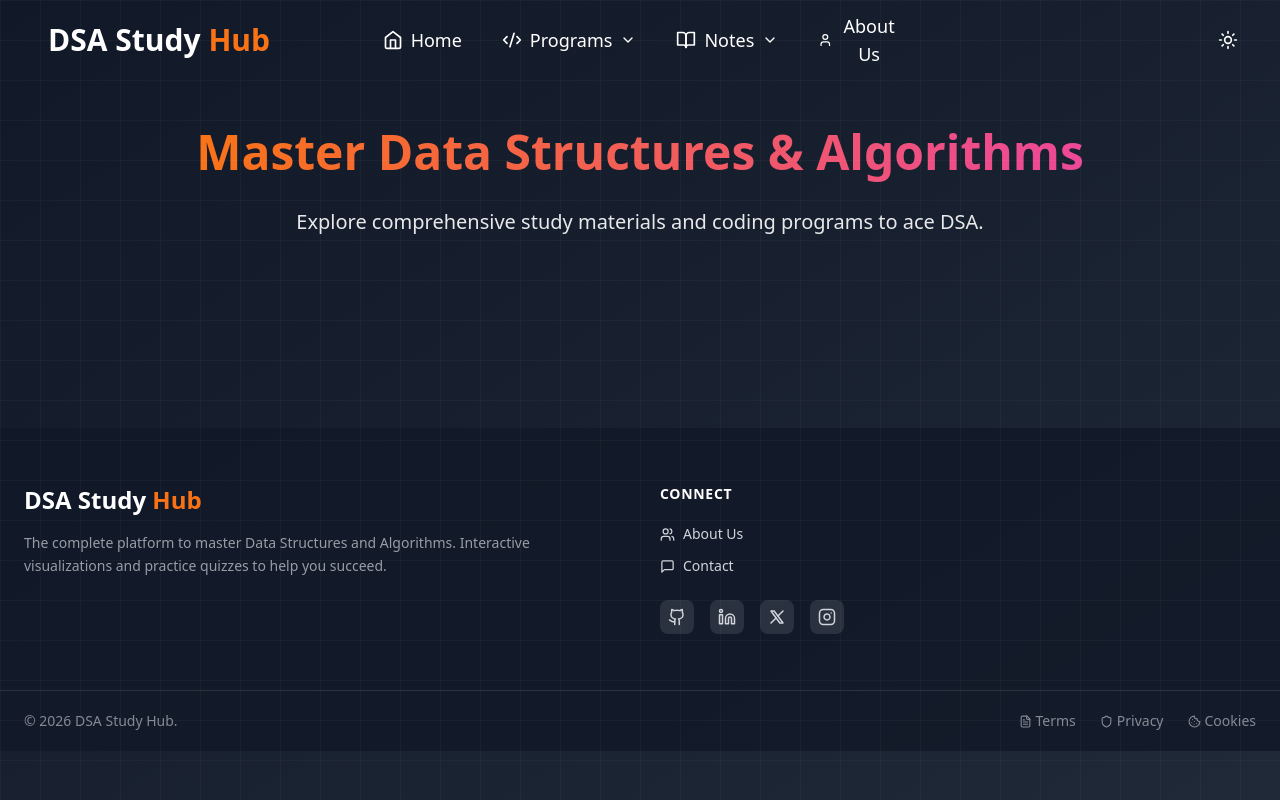
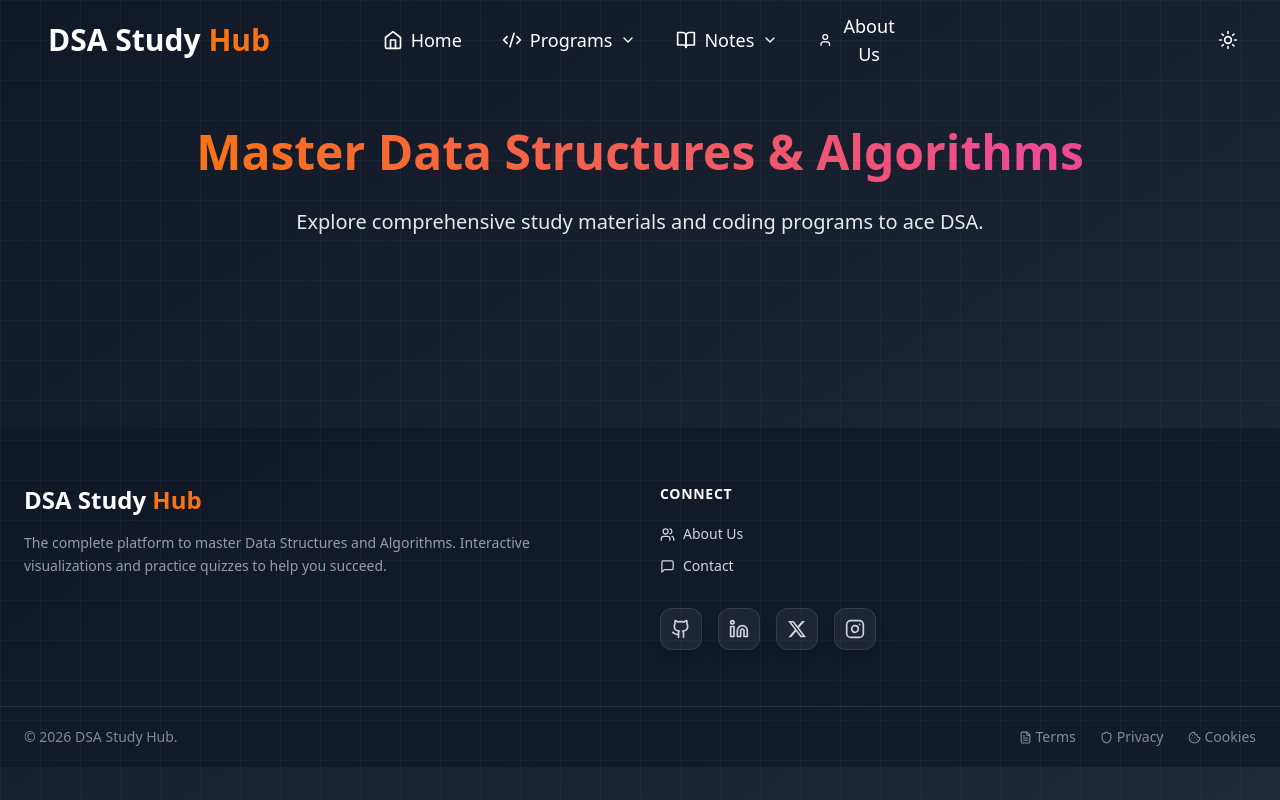
Before and after one commit to abhintr2006/DSA, a React (Vite) app: page / in a window 1280 px wide. Built offline with nearby package versions, Linux system fonts and the light colour scheme.

Commit message:
used Better social media logos
Co-Authored-By: Mohammed0572 <196628212+Mohammed0572@users.noreply.github.com>
Co-Authored-By: Rohith Galoth <rohithgaloth@gmail.com>
Co-Authored-By: abhintr2006 <201891947+abhintr2006@users.noreply.github.com>

```diff
--- a/src/App.tsx
+++ b/src/App.tsx
@@ -1253,40 +1253,38 @@ function App() {
               </ul>
 
               {/* Social Icons */}
-              <div className="flex items-center space-x-4 mt-6">
+              <div className="flex items-center space-x-4 mt-8">
                 <a
                   href="https://github.com/abhintr2006/DSA"
                   target="_blank"
                   rel="noopener noreferrer"
-                  className="p-2 rounded-lg bg-white/10 hover:bg-orange-500 hover:text-white transition-all duration-300">
-                  <Github size={18} />
+                  aria-label="GitHub"
+                  className="group p-2.5 rounded-xl bg-white/5 border border-white/10 hover:bg-[#24292e] hover:border-[#24292e] hover:text-white transition-all duration-300 hover:-translate-y-1 shadow-lg">
+                  <Github size={20} />
                 </a>
                 <a
                   href="#"
-                  className="p-2 rounded-lg bg-white/10 hover:bg-orange-500 hover:text-white transition-all duration-300">
-                  <Linkedin size={18} />
+                  aria-label="LinkedIn"
+                  className="group p-2.5 rounded-xl bg-white/5 border border-white/10 hover:bg-[#0077b5] hover:border-[#0077b5] hover:text-white transition-all duration-300 hover:-translate-y-1 shadow-lg">
+                  <Linkedin size={20} />
                 </a>
                 <a
                   href="#"
-                  className="p-2 rounded-lg bg-white/10 hover:bg-orange-500 hover:text-white transition-all duration-300">
+                  aria-label="X (Twitter)"
+                  className="group p-2.5 rounded-xl bg-white/5 border border-white/10 hover:bg-black hover:border-black hover:text-white transition-all duration-300 hover:-translate-y-1 shadow-lg">
                   <svg
-                    xmlns="http://www.w3.org/2000/svg"
-                    width="18"
-                    height="18"
                     viewBox="0 0 24 24"
-                    fill="none"
-                    stroke="currentColor"
-                    strokeWidth="2"
-                    strokeLinecap="round"
-                    strokeLinejoin="round">
-                    <path d="M4 4l11.733 16h4.267l-11.733 -16z" />
-                    <path d="M4 20l6.768 -6.768m2.46 -2.46l6.772 -6.772" />
+                    width="20"
+                    height="20"
+                    fill="currentColor">
+                    <path d="M18.244 2.25h3.308l-7.227 8.26 8.502 11.24H16.17l-5.214-6.817L4.99 21.75H1.68l7.73-8.835L1.254 2.25H8.08l4.713 6.231zm-1.161 17.52h1.833L7.084 4.126H5.117z" />
                   </svg>
                 </a>
                 <a
                   href="#"
-                  className="p-2 rounded-lg bg-white/10 hover:bg-orange-500 hover:text-white transition-all duration-300">
-                  <Instagram size={18} />
+                  aria-label="Instagram"
+                  className="group p-2.5 rounded-xl bg-white/5 border border-white/10 hover:bg-gradient-to-tr hover:from-[#f9ce34] hover:via-[#ee2a7b] hover:to-[#6228d7] hover:border-transparent hover:text-white transition-all duration-300 hover:-translate-y-1 shadow-lg">
+                  <Instagram size={20} />
                 </a>
               </div>
             </div>
```
